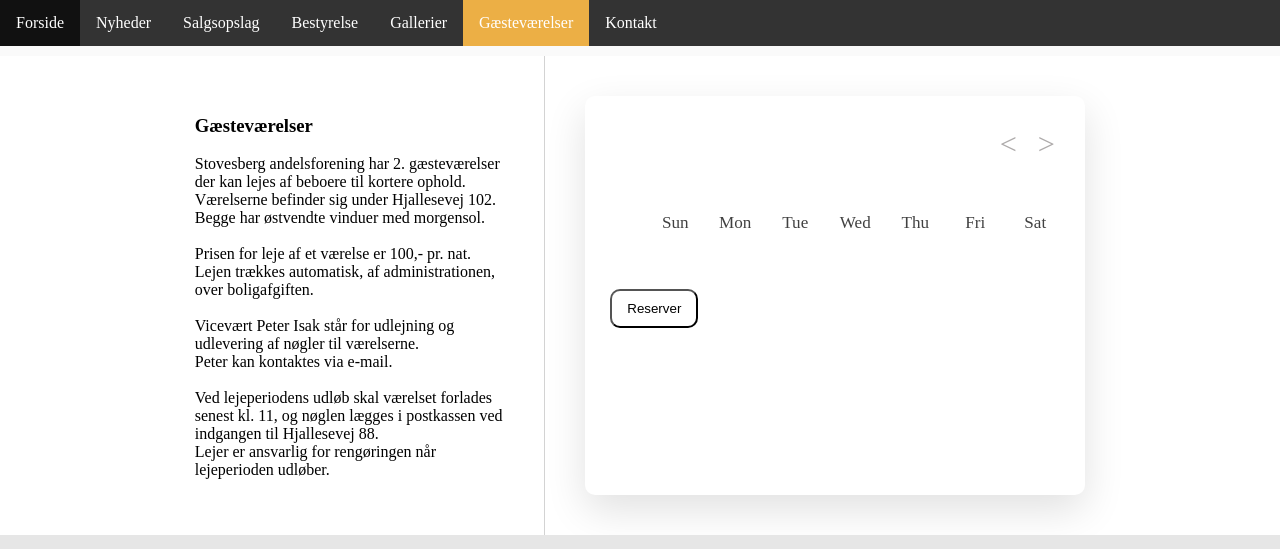
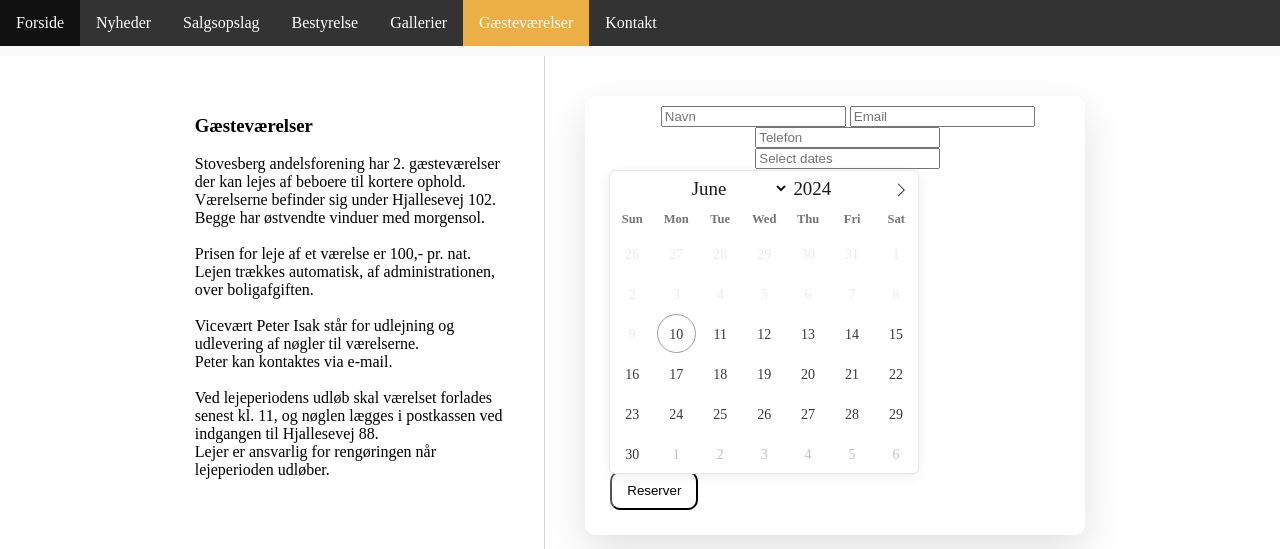
Before and after one commit to rungstroem/StovesbergWeb, a website: page html/guestRoomsIndex.html in a window 1280 px wide. Shown: the top 549 px of the page. Drawn offline with nearby package versions, Linux system fonts and the light colour scheme; files that its build step writes are made by us from their sources; files whose address does not match are found by name.

Commit message:
Added flatpickr to booking

```diff
--- a/css/calenderStyle.css
+++ b/css/calenderStyle.css
@@ -11,6 +11,7 @@
 	width: 500px;
 	border-radius: 10px;
 	box-shadow: 0 15px 40px rgba(0,0,0,0.12);
+	position: relative;
 }
 
 .calender_container header {
@@ -20,95 +21,20 @@
 	justify-content: space-between;
 }
 
-header .calender_navigation {
-	display: flex;
+/* All sub'things' in container */
+.calender_container > * {
+	padding-left: 25px;
+	align-items: left;
 }
 
-header .calender_navigation span {
-	height: 38px;
-	width: 38px;
-	margin 0 1px;
-	cursor: pointer;
-	text-align: center;
-	line-height: 38px;
-	border-radius: 50%;
-	user-select: none;
-	color: #aeabab;
-	font-size: 1.9rem;
+.calender_container #UserInfo {
+	padding-top: 10px;
 }
 
-.calender_navigation span:last-child {
-	margin-right: -10px;
-}
-
-header .calender_navigation span:hover {
-	background: #f2f2f2;
-}
-
-header .calender_current_date {
-	font-weight: 500;
-	font-size: 1.45rem;
-}
-
-.calender_body {
-	padding: 20px;
-}
-
-.calender_body ul {
-	list-style: none;
-	flex-wrap: wrap;
-	display: flex;
-	text-align: center;
-}
-
-.calender_body .calender_dates {
-	margin-bottom: 20px;
-}
-
-.calender_body li{
-	width: calc(100% / 7);
-	font-size: 1.07rem;
-	color: #414141;
-}
-
-.calender_body .calender_weekdays li {
-	cursor: default;
-	font-weight: 500;
-}
-
-.calender_body .calender_dates li {
-	margin-top: 30px;
-	position: relative;
-	z-index: 1;
-	cursor: pointer;
-}
-
-.calender_dates li.inactive {
-	color: #aaa;
-}
-
-.calender_dates li.active {
-	color: #fff;
-}
-
-.calender_dates li::before {
-	position: absolute;
-	content: "";
-	z-index: -1;
-	top: 50%;
-	left: 50%;
-	width: 40px;
-	height: 40px;
-	border-radius: 50%;
-	transform: translate(-50%, -50%);
-}
-
-.calender_dates li.active::before {
-	background: #6332c5;
-}
-
-.calender_dates li:not(.active):hover::before {
-	background: #e4e1e1;
+.username {
+	padding-left: 25px;
+	padding-right: 25px;
+	width: 450px;
 }
 
 .calender_container #reserve_btn {
--- a/html/guestRoomsIndex.html
+++ b/html/guestRoomsIndex.html
@@ -4,13 +4,27 @@
 	<head>
 		<meta charset="UTF-8">
 		<meta name="viewport" content="width=device-width, initial-scale=1.0">
+
+	<!-- Flatpicker style sheet -->
+		<link rel="stylesheet" href="https://cdnjs.cloudflare.com/ajax/libs/flatpickr/4.2.3/flatpickr.css">
+
+	<!-- My style sheets -->
 		<link rel="stylesheet" href="style.css">
 		<link rel="stylesheet" href="guestStyle.css">
 		<link rel="stylesheet" href="calenderStyle.css">
+
+	<!-- Page title -->
 		<title>Stovesberg andelsforening</title>
+
 	</head>
 
 	<body>
+
+	<!-- Flatpicker scripts -->
+		<script src="https://cdnjs.cloudflare.com/ajax/libs/jquery/3.2.1/jquery.min.js"></script>
+		<script src="https://cdnjs.cloudflare.com/ajax/libs/flatpickr/4.2.3/flatpickr.js"></script>
+
+
 	<!-- Horizontal menu in top	-->
 		<ul class="main-menu">
 			<li><a href="./index.html">Forside</a></li>
@@ -44,36 +58,24 @@
 				</p>
 			</div>	<!-- End of left pane -->
 
+
+		<!-- Right pane  (Calender) -->
 			<div class="right_pane">
 				<div class="calender_container">
-					<header class="calender_header">
-						<p id="calender_head" class="calender_current_date"></p>
-						<div class="calender_navigation">
-							<span id="calender_prev" class="material_symbol_rounded">
-								<
-							</span>
-							<span id="calender_next" class="material_symbol_rounded">
-								>
-							</span>
-						</div>
-					</header>
+					<div id="UserInfo">
+						<input type="text" id="username" placeholder="Navn">
+						<input type="text" id="useremail" placeholder="Email">
+						<input type="text" id="userphone" placeholder="Telefon">
+					</div>
+					<div id="CalenderPlacement">
+						<input type="text" id="dateRange" placeholder="Select dates">
+					</div>
 
-					<div class="calender_body">
-						<ul class="calender_weekdays">
-							<li>Sun</li>
-							<li>Mon</li>
-							<li>Tue</li>
-							<li>Wed</li>
-							<li>Thu</li>
-							<li>Fri</li>
-							<li>Sat</li>
-						</ul>
-						<ul class="calender_dates"></ul>
-					</div>
 					<button id="reserve_btn">Reserver</button>
 				</div>
 
-			</div>	<!-- End of right pane -->
+			</div>
+		<!-- End of right pane -->
 
 			<div class="rightmost_pane"> </div>
 		</div>
@@ -100,9 +102,18 @@
 			</div>
 		</div>
 
+		<!-- Include script when layout is created -->
+		<!-- Data send script -->
 
-		<!-- Include script when layout is created -->
-		<script src="calenderScript.js"> </script>
+		<!-- Flatpickr setup script -->
+		<script>
+			$("#dateRange").flatpickr({
+				inline: true,
+				mode: 'range',
+				minDate: "today",
+				dataFormat: "Y-m-d"
+			});
+		</script>
 
 	</body>
 </html>
```
Also changed, not shown: flatpickrTest/index.html (added, +30 -0 lines), flatpickrTest/package.json (added, +11 -0 lines), package.json (added, +16 -0 lines), 3 other files.
